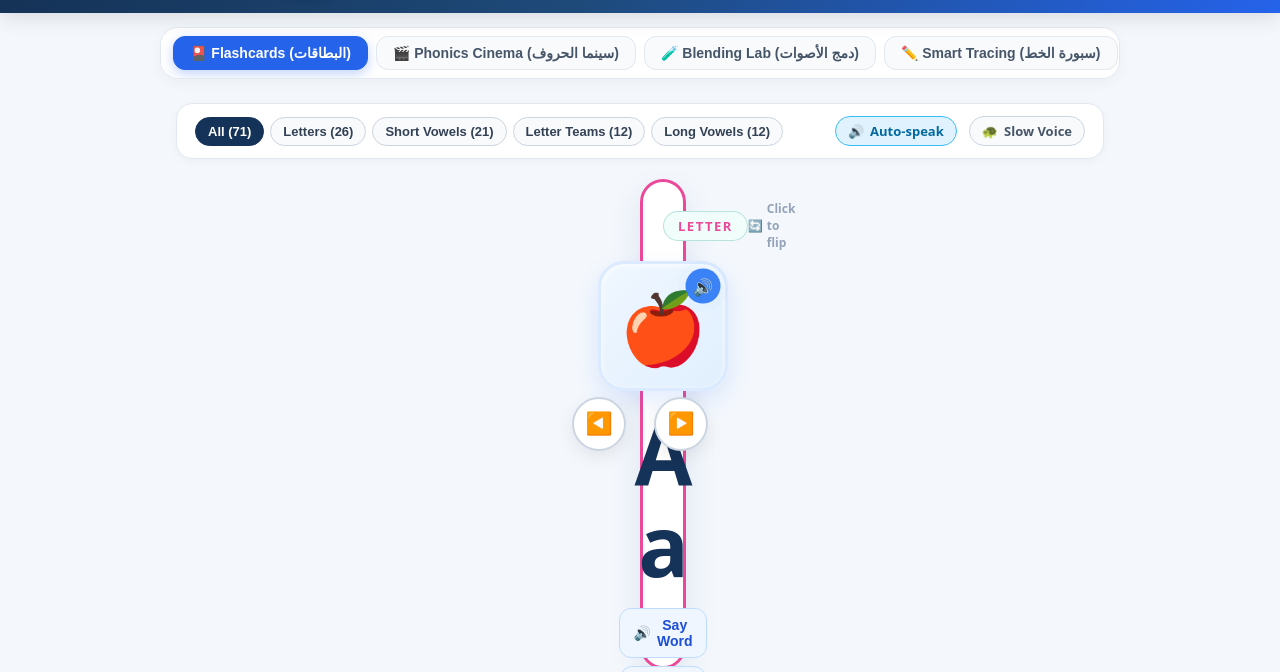
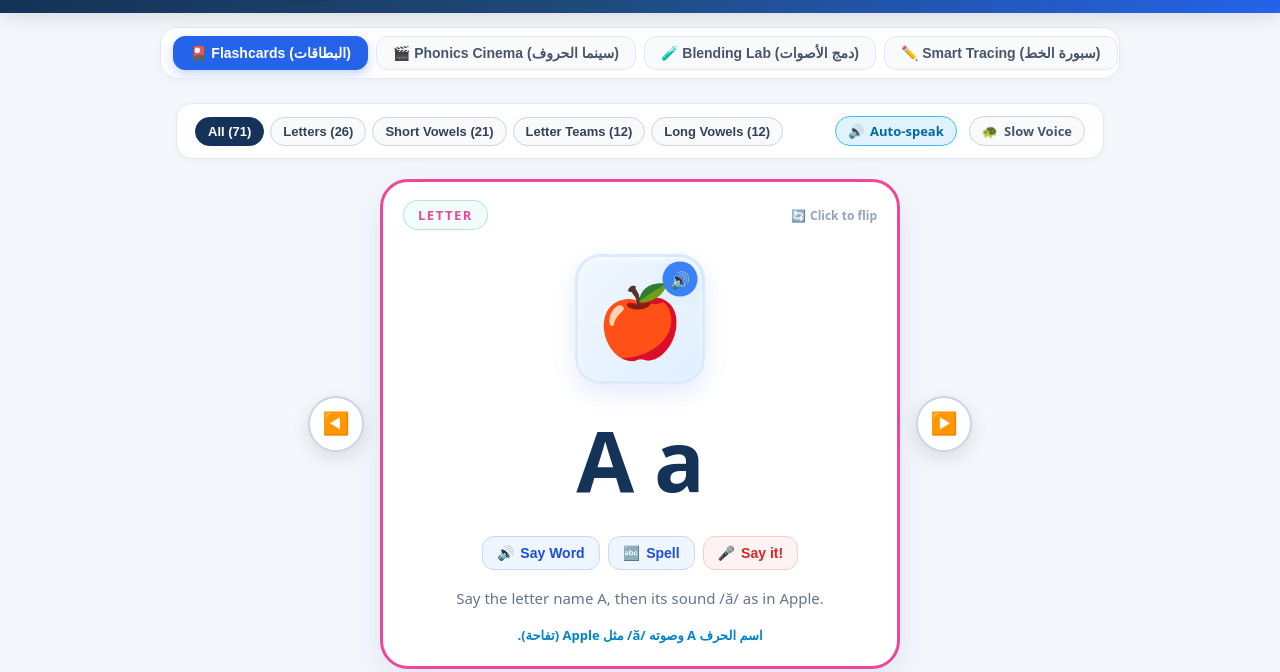
Before and after one commit to afefe60-cmyk/fatima-platform, a website: page English_Spelling_Digital_Flashcards.html in a window 1280 px wide. Shown: the part 128-800 px from the top of the page. Drawn offline with Linux system fonts and the light colour scheme.

Commit message:
Restore full card width and float side navigation arrows gracefully

```diff
--- a/English_Spelling_Digital_Flashcards.html
+++ b/English_Spelling_Digital_Flashcards.html
@@ -294,53 +294,61 @@ main {
   align-items: center;
 }
 .card-stage-wrapper {
-  display: flex;
-  align-items: center;
-  justify-content: center;
-  gap: 14px;
-  max-width: 680px;
+  position: relative;
+  width: 100%;
+  max-width: 520px;
+  min-height: 490px;
+  margin: 0 auto;
+}
+.card-scene {
+  width: 100%;
+  max-width: 520px;
+  min-height: 490px;
+  perspective: 1200px;
   margin: 0 auto;
   position: relative;
 }
 .stage-nav-arrow {
-  width: 54px;
-  height: 54px;
+  position: absolute;
+  top: 50%;
+  transform: translateY(-50%);
+  width: 56px;
+  height: 56px;
   border-radius: 50%;
-  background: white;
+  background: #ffffff;
   border: 2.5px solid #cbd5e1;
-  box-shadow: 0 6px 18px rgba(0,0,0,0.08);
+  box-shadow: 0 6px 20px rgba(0,0,0,0.12);
   font-size: 22px;
   display: flex;
   align-items: center;
   justify-content: center;
   cursor: pointer;
-  flex-shrink: 0;
+  color: #1e293b;
+  z-index: 25;
   transition: all 0.2s cubic-bezier(0.34, 1.56, 0.64, 1);
-  color: #1e293b;
-  z-index: 5;
+}
+.stage-nav-arrow.prev {
+  left: -72px;
+}
+.stage-nav-arrow.next {
+  right: -72px;
 }
 .stage-nav-arrow:hover {
-  transform: scale(1.12);
+  transform: translateY(-50%) scale(1.15);
   border-color: #2563eb;
   background: #eff6ff;
-  box-shadow: 0 8px 24px rgba(37, 99, 235, 0.22);
+  box-shadow: 0 8px 25px rgba(37, 99, 235, 0.25);
 }
 .stage-nav-arrow:active {
-  transform: scale(0.95);
-}
-@media (max-width: 640px) {
-  .stage-nav-arrow {
-    width: 42px;
-    height: 42px;
-    font-size: 16px;
+  transform: translateY(-50%) scale(0.95);
+}
+@media (max-width: 680px) {
+  .stage-nav-arrow.prev {
+    left: -12px;
   }
-}
-.card-scene {
-  width: 100%;
-  max-width: 500px;
-  min-height: 490px;
-  perspective: 1200px;
-  margin: 0 auto;
+  .stage-nav-arrow.next {
+    right: -12px;
+  }
 }
 .card-box {
   width: 100%;
```
